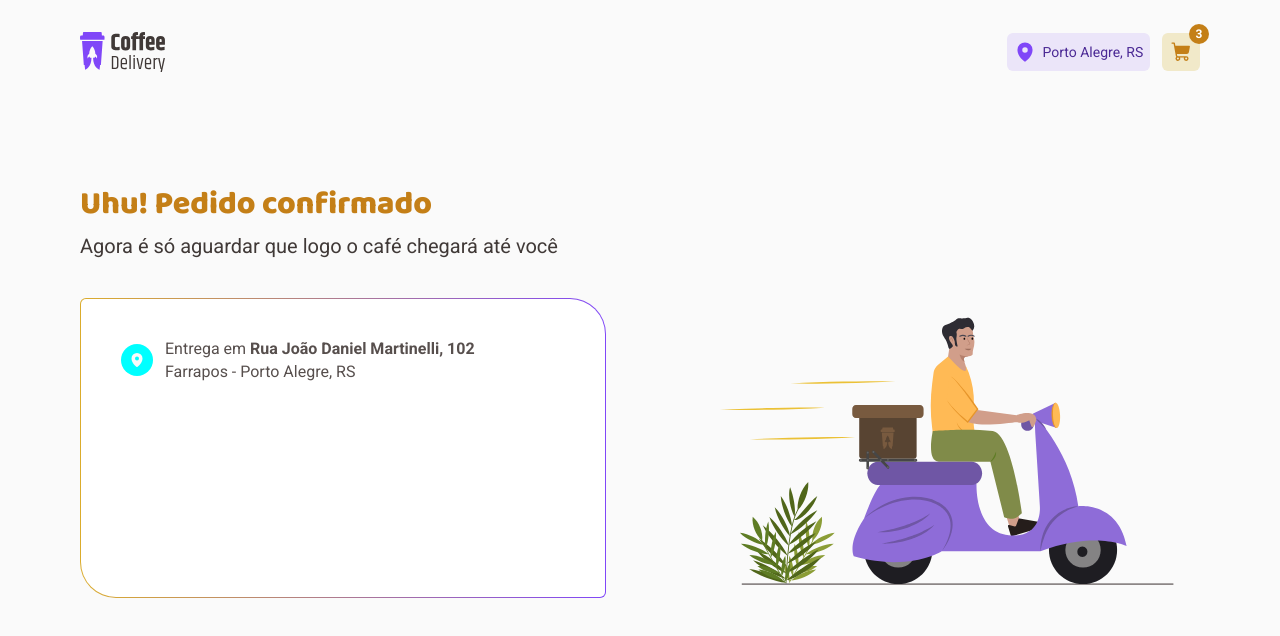
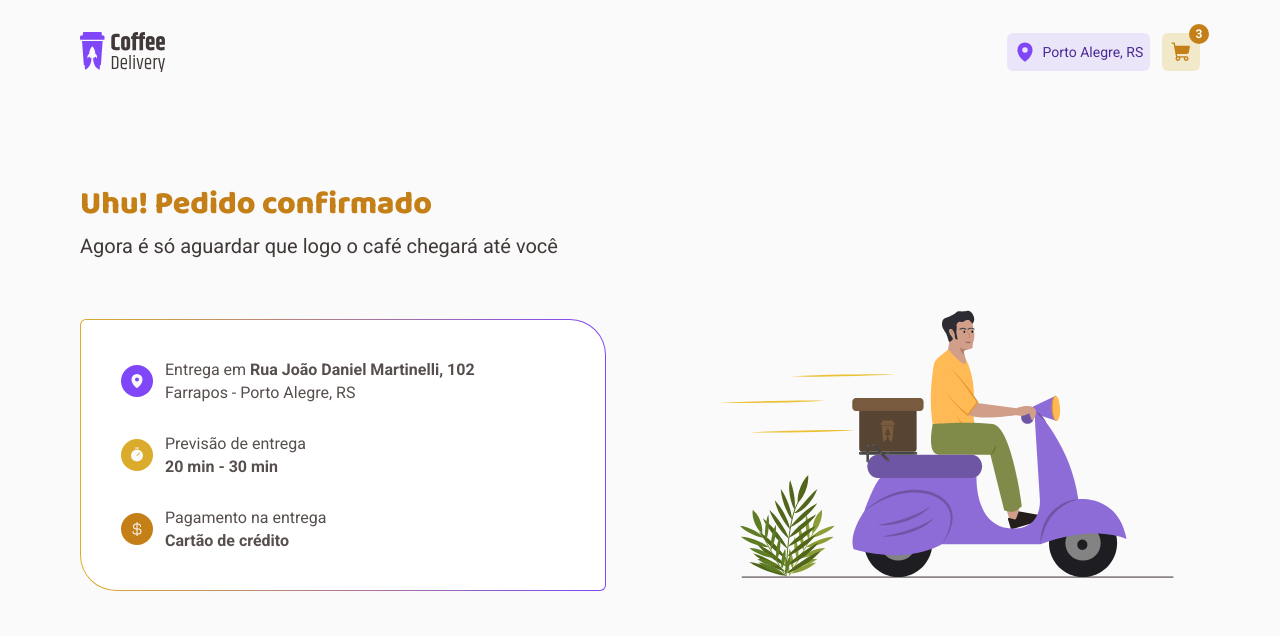
Before and after one commit to Lucas-Araujo15/coffee_delivery, a React (Vite) app: page /success in a window 1280 px wide. Shown: the top 636 px of the page. Built offline with nearby package versions, Linux system fonts and the light colour scheme.

Commit message:
feat: adiciona componente OrderInfo na página Success

```diff
--- a/src/pages/Success/components/OrderInfo/index.tsx
+++ b/src/pages/Success/components/OrderInfo/index.tsx
@@ -9,7 +9,7 @@ interface OrderInfoProps {
 
 export function OrderInfo({ icon, color, children }: OrderInfoProps) {
   return (
-    <OrderInfoContainer>
+    <OrderInfoContainer iconColor={color}>
       <span>{icon}</span>
       <div>{children}</div>
     </OrderInfoContainer>
--- a/src/pages/Success/components/OrderInfo/styles.ts
+++ b/src/pages/Success/components/OrderInfo/styles.ts
@@ -1,6 +1,16 @@
 import styled from 'styled-components'
 
-export const OrderInfoContainer = styled.div`
+const ICONS_COLORS = {
+  'yellow-dark': 'yellow-dark',
+  purple: 'purple',
+  yellow: 'yellow',
+} as const
+
+interface IconsProps {
+  iconColor: keyof typeof ICONS_COLORS
+}
+
+export const OrderInfoContainer = styled.div<IconsProps>`
   display: flex;
   gap: 0.75rem;
   align-items: center;
@@ -17,7 +27,7 @@ export const OrderInfoContainer = styled.div`
     width: 2rem;
     height: 2rem;
     border-radius: 50%;
-    background-color: aqua;
+    background-color: ${(props) => props.theme[ICONS_COLORS[props.iconColor]]};
     display: flex;
     justify-content: center;
     align-items: center;
--- a/src/pages/Success/index.tsx
+++ b/src/pages/Success/index.tsx
@@ -1,7 +1,7 @@
 import { BoxOrderInfo, SuccessContainer, Title } from './styles'
 import illustration from '../../assets/Illustration.svg'
 import { OrderInfo } from './components/OrderInfo'
-import { MapPin } from '@phosphor-icons/react'
+import { CurrencyDollar, MapPin, Timer } from '@phosphor-icons/react'
 
 export function Success() {
   return (
@@ -18,6 +18,18 @@ export function Success() {
             </p>
             <p>Farrapos - Porto Alegre, RS</p>
           </OrderInfo>
+          <OrderInfo color="yellow" icon={<Timer size={16} weight="fill" />}>
+            <p>Previsão de entrega</p>
+            <p>
+              <strong>20 min - 30 min</strong>
+            </p>
+          </OrderInfo>
+          <OrderInfo color="yellow-dark" icon={<CurrencyDollar size={16} />}>
+            <p>Pagamento na entrega</p>
+            <p>
+              <strong>Cartão de crédito</strong>
+            </p>
+          </OrderInfo>
         </div>
         <img src={illustration} alt="" />
       </BoxOrderInfo>
--- a/src/pages/Success/styles.ts
+++ b/src/pages/Success/styles.ts
@@ -38,9 +38,11 @@ export const BoxOrderInfo = styled.div`
   }
 
   > div {
+    display: flex;
+    flex-direction: column;
+    gap: 2rem;
     padding: 2.5rem;
     background-color: aqua;
-    height: 300px;
     border: 1px solid transparent;
     border-radius: 6px 36px;
     background: linear-gradient(to right, white, white),
```
